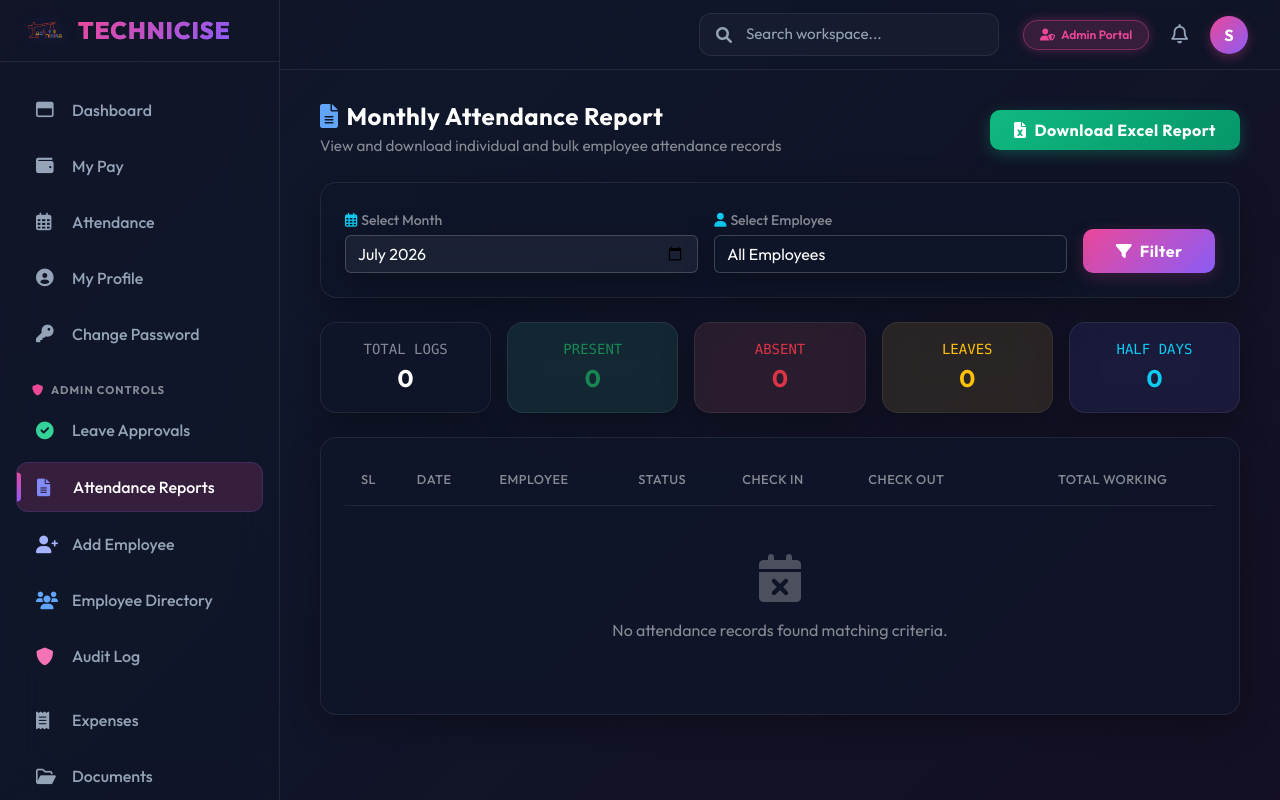
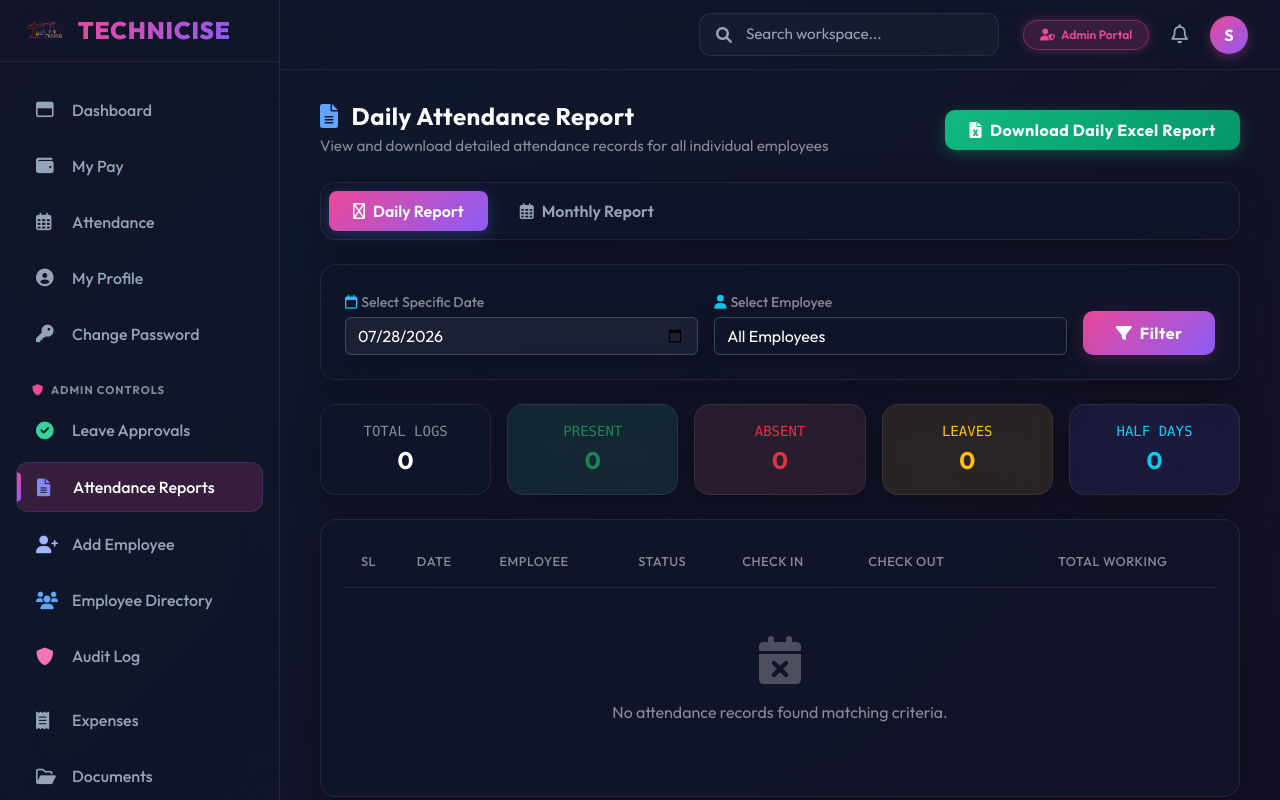
Before and after one commit to boby-technicise/Attendance-System, a Django app: page /reports/ in a window 1280 px wide. Run offline with Django 5.2, Linux system fonts and the light colour scheme; the visitor is signed in with stand-in values (Sample User, id 1); data comes from the database, SQL or seed files in the repository; data that the repository does not hold is empty.

Commit message:
Download Attendance Report

```diff
--- a/attendance/views.py
+++ b/attendance/views.py
@@ -1,4 +1,5 @@
 from django.shortcuts import render, redirect, get_object_or_404
+from django.http import HttpResponse
 from django.views.generic import TemplateView, ListView, View
 from django.contrib.auth import update_session_auth_hash
 from django.contrib.auth.mixins import LoginRequiredMixin
@@ -11,6 +12,7 @@ from .services import calculate_monthly_salary, approve_leave, reject_leave
 from django.contrib import messages
 from datetime import datetime, date, timedelta
 import calendar
+import openpyxl
 
 
 def get_or_create_employee(user):
@@ -252,19 +254,25 @@ class AttendanceReportView(LoginRequiredMixin, ListView):
         if not (self.request.user.is_staff or self.request.user.is_superuser):
             queryset = queryset.filter(employee__user=self.request.user)
 
-        month = self.request.GET.get('month')
-        employee_id = self.request.GET.get('employee')
+        report_type = self.request.GET.get('report_type', 'daily')
+        today = timezone.localtime().date()
 
-        if month:
+        if report_type == 'daily':
+            selected_date_str = self.request.GET.get('date', today.strftime('%Y-%m-%d'))
+            try:
+                selected_date = datetime.strptime(selected_date_str, '%Y-%m-%d').date()
+                queryset = queryset.filter(date=selected_date)
+            except ValueError:
+                queryset = queryset.filter(date=today)
+        else:
+            month = self.request.GET.get('month', today.strftime('%Y-%m'))
             try:
                 year, m = month.split('-')
                 queryset = queryset.filter(date__year=year, date__month=m)
             except ValueError:
-                pass
-        else:
-            today = timezone.localtime().date()
-            queryset = queryset.filter(date__year=today.year, date__month=today.month)
+                queryset = queryset.filter(date__year=today.year, date__month=today.month)
 
+        employee_id = self.request.GET.get('employee')
         if employee_id and (self.request.user.is_staff or self.request.user.is_superuser):
             queryset = queryset.filter(employee__id=employee_id)
 
@@ -274,6 +282,10 @@ class AttendanceReportView(LoginRequiredMixin, ListView):
         context = super().get_context_data(**kwargs)
         context['employees'] = Employee.objects.select_related('user').all().order_by('employee_id')
         today = timezone.localtime().date()
+
+        report_type = self.request.GET.get('report_type', 'daily')
+        context['report_type'] = report_type
+        context['selected_date'] = self.request.GET.get('date', today.strftime('%Y-%m-%d'))
         context['selected_month'] = self.request.GET.get('month', today.strftime('%Y-%m'))
         context['selected_employee'] = self.request.GET.get('employee', '')
 
@@ -293,26 +305,39 @@ class ExportAttendanceReportView(LoginRequiredMixin, View):
         if not (request.user.is_staff or request.user.is_superuser):
             queryset = queryset.filter(employee__user=request.user)
 
-        month = request.GET.get('month')
-        employee_id = request.GET.get('employee')
+        report_type = request.GET.get('report_type', 'daily')
+        today = timezone.localtime().date()
 
-        if month:
+        if report_type == 'daily':
+            selected_date_str = request.GET.get('date', today.strftime('%Y-%m-%d'))
+            try:
+                selected_date = datetime.strptime(selected_date_str, '%Y-%m-%d').date()
+                queryset = queryset.filter(date=selected_date)
+                period_label = selected_date.strftime('%Y-%m-%d')
+            except ValueError:
+                queryset = queryset.filter(date=today)
+                period_label = today.strftime('%Y-%m-%d')
+            sheet_title = f"Daily Report ({period_label})"
+            filename = f"Daily_Attendance_Report_{period_label}.xlsx"
+        else:
+            month = request.GET.get('month', today.strftime('%Y-%m'))
             try:
                 year, m = month.split('-')
                 queryset = queryset.filter(date__year=year, date__month=m)
+                period_label = month
             except ValueError:
-                pass
-        else:
-            today = timezone.localtime().date()
-            queryset = queryset.filter(date__year=today.year, date__month=today.month)
-            month = today.strftime('%Y-%m')
+                queryset = queryset.filter(date__year=today.year, date__month=today.month)
+                period_label = today.strftime('%Y-%m')
+            sheet_title = f"Monthly Report ({period_label})"
+            filename = f"Monthly_Attendance_Report_{period_label}.xlsx"
 
+        employee_id = request.GET.get('employee')
         if employee_id and (request.user.is_staff or request.user.is_superuser):
             queryset = queryset.filter(employee__id=employee_id)
 
         wb = openpyxl.Workbook()
         ws = wb.active
-        ws.title = "Monthly Attendance Report"
+        ws.title = sheet_title[:31]
 
         headers = [
             'Sl No', 'Date', 'Employee ID', 'Employee Name', 'Department',
@@ -340,7 +365,6 @@ class ExportAttendanceReportView(LoginRequiredMixin, View):
             ws.append(row)
 
         response = HttpResponse(content_type='application/vnd.openxmlformats-officedocument.spreadsheetml.sheet')
-        filename = f"Monthly_Attendance_Report_{month}.xlsx"
         response['Content-Disposition'] = f'attachment; filename="{filename}"'
         wb.save(response)
         return response
--- a/templates/attendance/reports.html
+++ b/templates/attendance/reports.html
@@ -1,34 +1,65 @@
 {% extends 'base.html' %}
 
-{% block title %}Monthly Attendance Reports | Premium Payroll{% endblock %}
+{% block title %}{% if report_type == 'daily' %}Daily{% else %}Monthly{% endif %} Attendance Reports | Premium Payroll{% endblock %}
 
 {% block content %}
 <!-- Top Header & Export -->
 <div class="d-flex flex-column flex-md-row align-items-md-center justify-content-between mb-4 gap-3">
     <div>
         <h4 class="text-white fw-bold mb-1" style="letter-spacing:0.5px;">
-            <i class="fas fa-file-alt me-2" style="color: #60a5fa;"></i>Monthly Attendance Report
+            <i class="fas fa-file-alt me-2" style="color: #60a5fa;"></i>
+            {% if report_type == 'daily' %}Daily Attendance Report{% else %}Monthly Attendance Report{% endif %}
         </h4>
         <p class="text-white-50 mb-0" style="font-size:0.95rem;">
-            View and download individual and bulk employee attendance records
+            View and download detailed attendance records for all individual employees
         </p>
     </div>
     <div class="d-flex gap-2">
-        <a href="{% url 'export_attendance_report' %}?month={{ selected_month }}&employee={{ selected_employee }}" class="btn btn-vibrant px-4 py-2 text-decoration-none fw-bold" style="background: linear-gradient(135deg, #10b981 0%, #059669 100%); box-shadow: 0 4px 15px rgba(16, 185, 129, 0.3);">
-            <i class="fas fa-file-excel me-2"></i>Download Excel Report
+        <a href="{% url 'export_attendance_report' %}?report_type={{ report_type }}&date={{ selected_date }}&month={{ selected_month }}&employee={{ selected_employee }}" class="btn btn-vibrant px-4 py-2 text-decoration-none fw-bold" style="background: linear-gradient(135deg, #10b981 0%, #059669 100%); box-shadow: 0 4px 15px rgba(16, 185, 129, 0.3);">
+            <i class="fas fa-file-excel me-2"></i>Download {% if report_type == 'daily' %}Daily{% else %}Monthly{% endif %} Excel Report
         </a>
     </div>
 </div>
 
+<!-- Report Type Tabs -->
+<ul class="nav nav-pills mb-4 p-2 glass-panel rounded-4 gap-2" style="background: rgba(15, 23, 42, 0.6);">
+    <li class="nav-item">
+        <a class="nav-link text-white rounded-3 px-4 py-2 fw-semibold {% if report_type == 'daily' %}active{% endif %}"
+           style="{% if report_type == 'daily' %}background: var(--gradient-primary); box-shadow: 0 4px 15px rgba(99, 102, 241, 0.3);{% else %}color: var(--text-muted) !important;{% endif %}"
+           href="?report_type=daily&date={{ selected_date }}&employee={{ selected_employee }}">
+            <i class="far fa-calendar-day me-2"></i>Daily Report
+        </a>
+    </li>
+    <li class="nav-item">
+        <a class="nav-link text-white rounded-3 px-4 py-2 fw-semibold {% if report_type == 'monthly' %}active{% endif %}"
+           style="{% if report_type == 'monthly' %}background: var(--gradient-primary); box-shadow: 0 4px 15px rgba(99, 102, 241, 0.3);{% else %}color: var(--text-muted) !important;{% endif %}"
+           href="?report_type=monthly&month={{ selected_month }}&employee={{ selected_employee }}">
+            <i class="far fa-calendar-alt me-2"></i>Monthly Report
+        </a>
+    </li>
+</ul>
+
 <!-- Filters Card -->
 <div class="glass-panel rounded-4 p-4 mb-4">
     <form method="get" class="row g-3 align-items-end">
+        <input type="hidden" name="report_type" value="{{ report_type }}">
+
+        {% if report_type == 'daily' %}
+        <div class="col-md-5">
+            <label class="form-label text-white-50 fw-medium small mb-1">
+                <i class="far fa-calendar me-1 text-info"></i>Select Specific Date
+            </label>
+            <input type="date" name="date" class="form-control glass-panel text-white border-secondary border-opacity-50" value="{{ selected_date }}" style="background: rgba(255,255,255,0.05); color: white;">
+        </div>
+        {% else %}
         <div class="col-md-5">
             <label class="form-label text-white-50 fw-medium small mb-1">
                 <i class="far fa-calendar-alt me-1 text-info"></i>Select Month
             </label>
             <input type="month" name="month" class="form-control glass-panel text-white border-secondary border-opacity-50" value="{{ selected_month }}" style="background: rgba(255,255,255,0.05); color: white;">
         </div>
+        {% endif %}
+
         {% if user.is_staff or user.is_superuser %}
         <div class="col-md-5">
             <label class="form-label text-white-50 fw-medium small mb-1">
@@ -46,6 +77,7 @@
         {% else %}
         <div class="col-md-5"></div>
         {% endif %}
+
         <div class="col-md-2">
             <button type="submit" class="btn btn-vibrant w-100 fw-bold">
                 <i class="fas fa-filter me-1"></i> Filter
```
